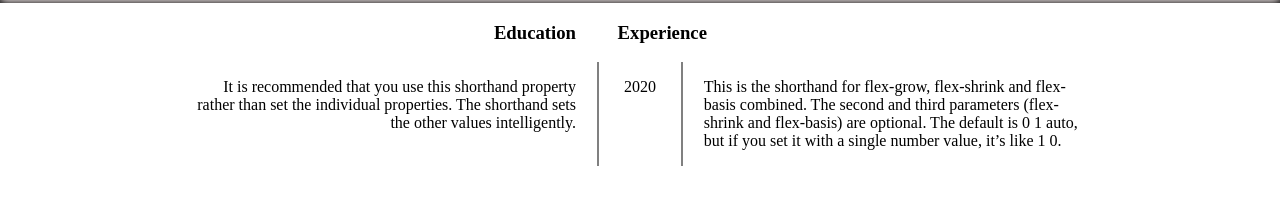
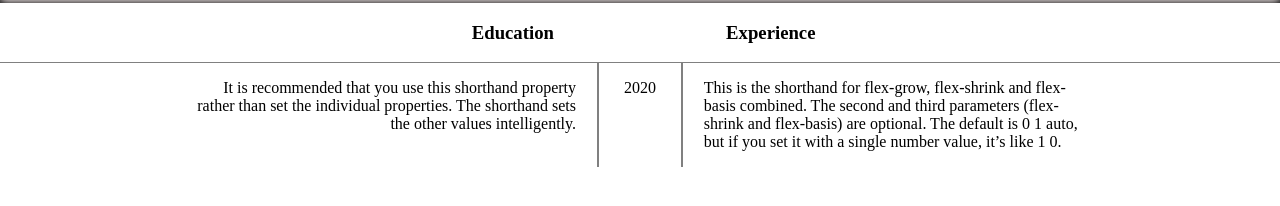
Before and after one commit to Pamento/Pamento.github.io, a plain HTML site: page index.html in a window 1280 px wide. Shown: the part 100-306 px from the top of the page. Drawn offline with Linux system fonts and the light colour scheme.

Commit message:
done initial layout

```diff
--- a/css/style.css
+++ b/css/style.css
@@ -27,6 +27,27 @@ h1 {
 
 
 /* -------------------- MAIN -------------------- */
+.stick-header {
+    border-bottom: 1px solid gray;
+}
+
+.stick-cell {
+    display: inline-block;
+    min-width: 50%;
+}
+
+.stick-cell-left {
+    text-align: right;
+}
+
+.stick-cell-left-h {
+    padding-right: 4.6em;
+}
+
+.stick-cell-right-h {
+    padding-left: 4.6em;
+}
+
 .single-row {
     display: flex;
 }
--- a/index.html
+++ b/index.html
@@ -18,12 +18,12 @@
     </header>
     <main>
 
-        <section class="single-row">
-            <div class="cell cell-left">
-                <h3>Education</h3>
+        <section class="single-row stick-header">
+            <div class="stick-cell stick-cell-left">
+                <h3 class="stick-cell-left-h">Education</h3>
             </div>
-            <div class="cell cell-right">
-                <h3>Experience</h3>
+            <div class="stick-cell stick-cell-right">
+                <h3 class="stick-cell-right-h">Experience</h3>
             </div>
         </section>
         <section class="single-row">
```
